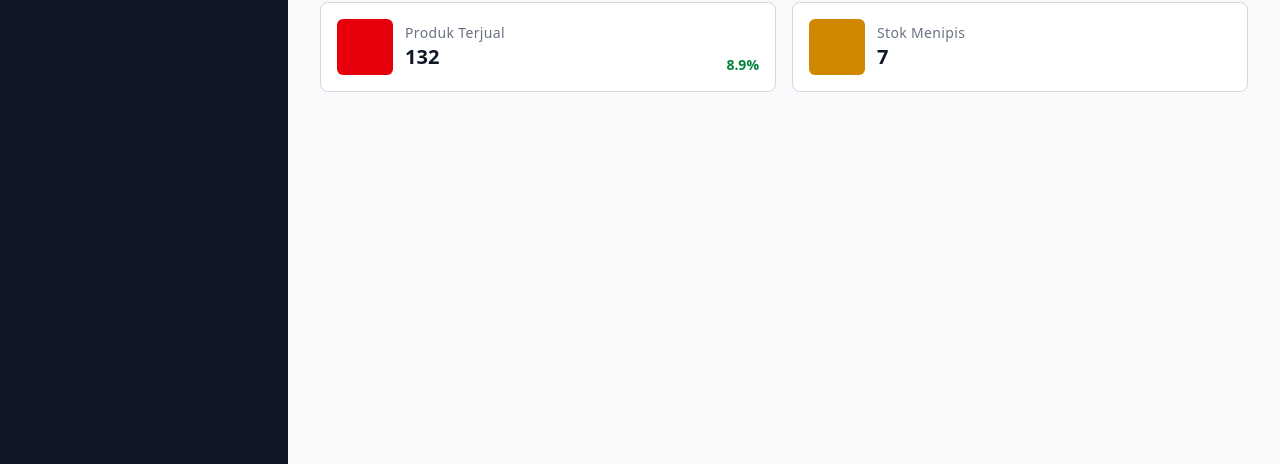
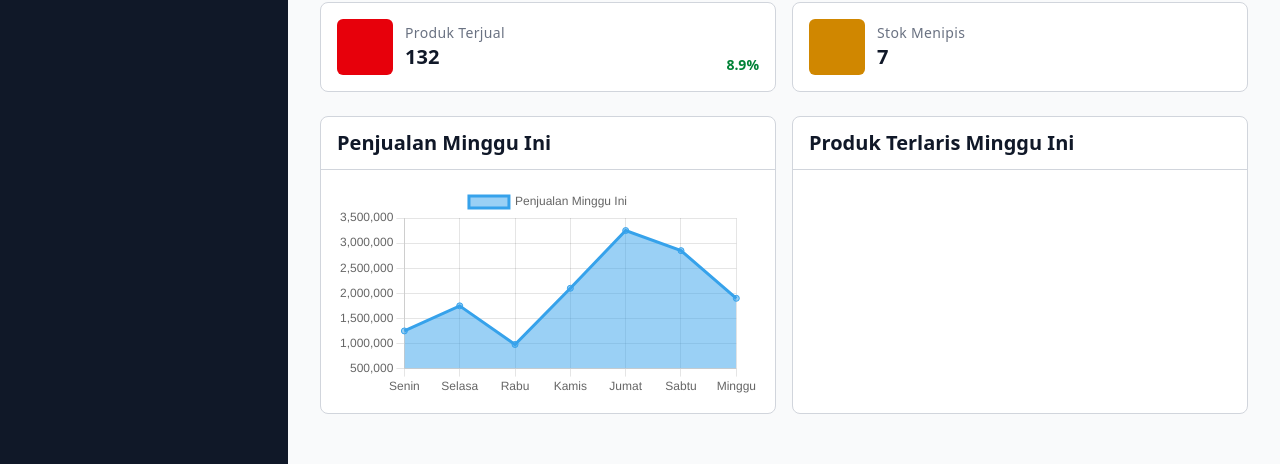
Before and after one commit to ibrahimalanshor/bisnet, a Vue app: page / in a window 1280 px wide. Shown: the part 264-728 px from the top of the page. Built offline with nearby package versions, Linux system fonts and the light colour scheme; some icons are missing; a web font is replaced by a local one.

Commit message:
transaction chart

```diff
--- a/package.json
+++ b/package.json
@@ -13,6 +13,7 @@
     "@chenfengyuan/vue-barcode": "^2.0.2",
     "@tailwindcss/vite": "^4.1.18",
     "@vueuse/motion": "^3.0.3",
+    "chart.js": "^4.5.1",
     "click-outside-vue3": "^4.0.1",
     "dayjs": "^1.11.19",
     "floating-vue": "^5.2.2",
@@ -22,6 +23,7 @@
     "pinia-plugin-persistedstate": "^4.7.1",
     "tailwindcss": "^4.1.18",
     "vue": "^3.5.24",
+    "vue-chartjs": "^5.3.3",
     "vue-router": "^4.6.4"
   },
   "devDependencies": {
--- a/src/features/dashboard/components/DashboardPage.vue
+++ b/src/features/dashboard/components/DashboardPage.vue
@@ -1,6 +1,8 @@
 <script setup>
 import BaseHeading from '../../../components/base/BaseHeading.vue';
 import BaseStats from '../../../components/base/BaseStats.vue';
+import BaseCard from '../../../components/base/BaseCard.vue';
+import SaleLineChart from './SaleLineChart.vue';
 
 const stats = [
   {
@@ -52,4 +54,11 @@ const stats = [
       :color="stat.color"
     />
   </div>
+
+  <div class="grid gap-4 xl:grid-cols-2">
+    <BaseCard title="Penjualan Minggu Ini">
+      <SaleLineChart />
+    </BaseCard>
+    <BaseCard title="Produk Terlaris Minggu Ini"> </BaseCard>
+  </div>
 </template>
--- /dev/null
+++ b/src/features/dashboard/components/SaleLineChart.vue
@@ -0,0 +1,42 @@
+<script setup>
+import { Line } from 'vue-chartjs';
+import {
+  Chart,
+  CategoryScale,
+  LinearScale,
+  PointElement,
+  LineElement,
+  Colors,
+  Filler,
+  Legend,
+  Tooltip,
+} from 'chart.js';
+import { ref } from 'vue';
+
+Chart.register(
+  CategoryScale,
+  LinearScale,
+  PointElement,
+  LineElement,
+  Colors,
+  Filler,
+  Legend,
+  Tooltip,
+);
+
+const data = ref({
+  labels: ['Senin', 'Selasa', 'Rabu', 'Kamis', 'Jumat', 'Sabtu', 'Minggu'],
+  datasets: [
+    {
+      label: 'Penjualan Minggu Ini',
+      data: [1250000, 1750000, 980000, 2100000, 3250000, 2850000, 1900000],
+      fill: true,
+    },
+  ],
+});
+const options = {};
+</script>
+
+<template>
+  <Line :data="data" :options="options" />
+</template>
```
Also changed, not shown: 1 other file (tests, documents, lock files or other folders).
